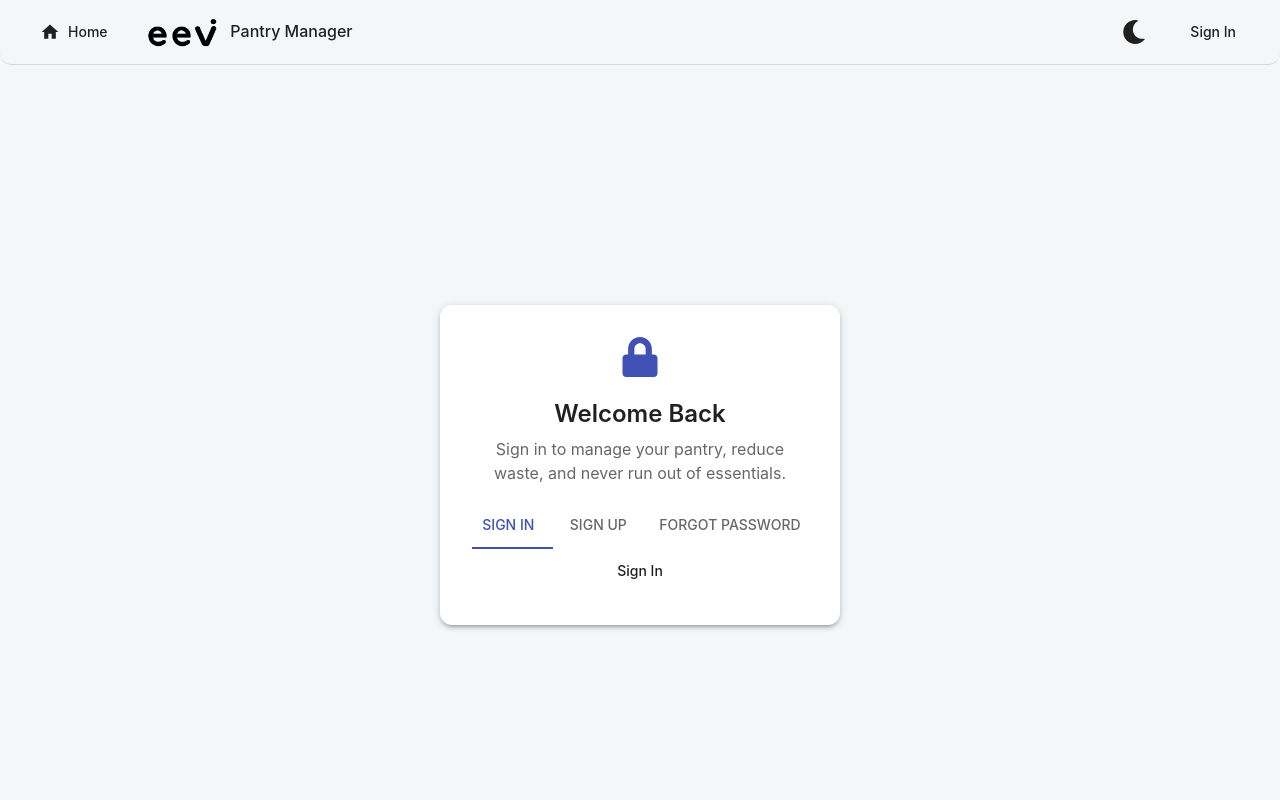
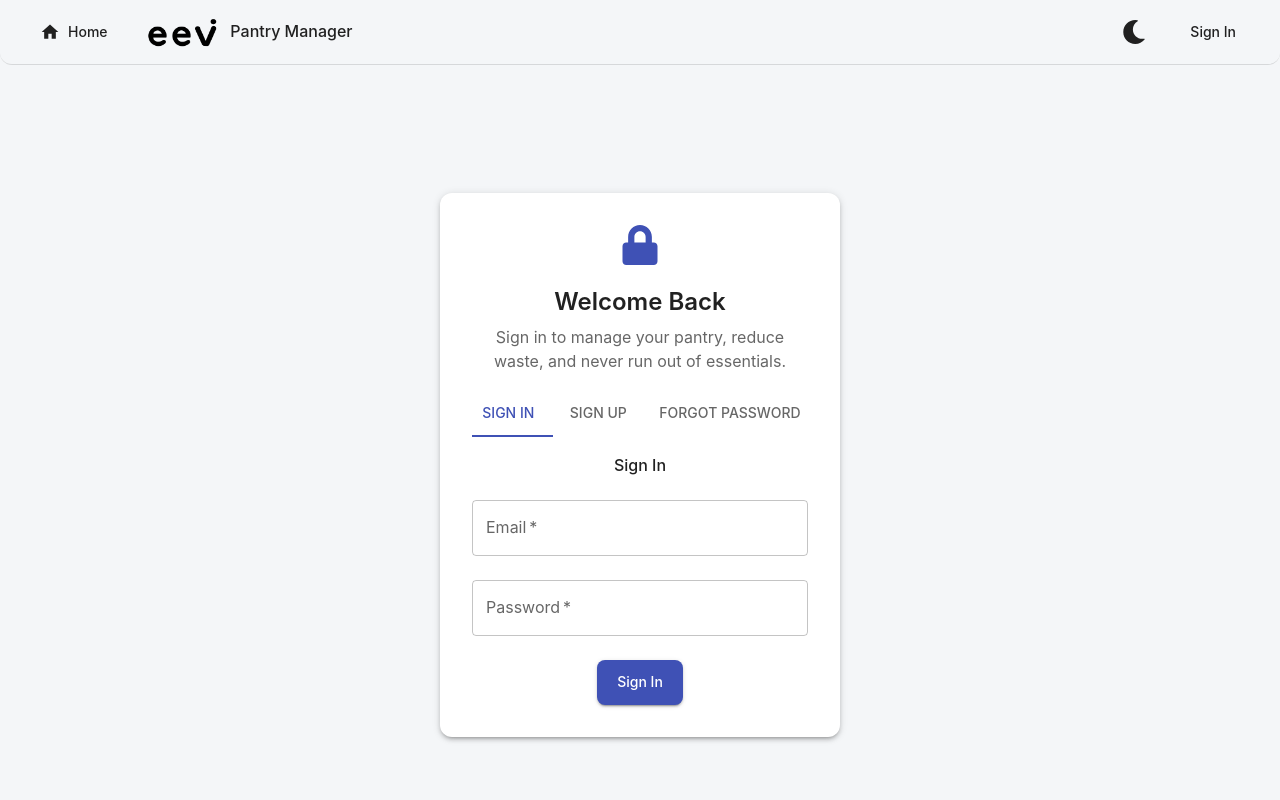
Before and after one commit to BurhanCantCode/PantryManagement, a Next.js app: page /login in a window 1280 px wide. Shown: the top 800 px of the page. Built offline with nearby package versions, Linux system fonts and the light colour scheme; no server answers.

Commit message:
Update login.tsx

```diff
--- a/pages/login.tsx
+++ b/pages/login.tsx
@@ -4,9 +4,9 @@ import { FaLock } from 'react-icons/fa';
 import { useAuth } from '../hooks/useAuth';
 import { useEffect, useState } from 'react';
 import { useRouter } from 'next/router';
-import AuthModal from '../components/AuthModal';
+import SignIn from '../components/SignIn';
+import SignUp from '../components/SignUp';
 import PasswordReset from '../components/PasswordReset';
-import SignUp from '../components/SignUp';
 
 const Login: NextPage = () => {
   const { user, redirectAfterAuth } = useAuth();
@@ -44,7 +44,7 @@ const Login: NextPage = () => {
           <Tab label="Sign Up" />
           <Tab label="Forgot Password" />
         </Tabs>
-        {tabIndex === 0 && <AuthModal />}
+        {tabIndex === 0 && <SignIn />}
         {tabIndex === 1 && <SignUp />}
         {tabIndex === 2 && <PasswordReset />}
       </Paper>
```
